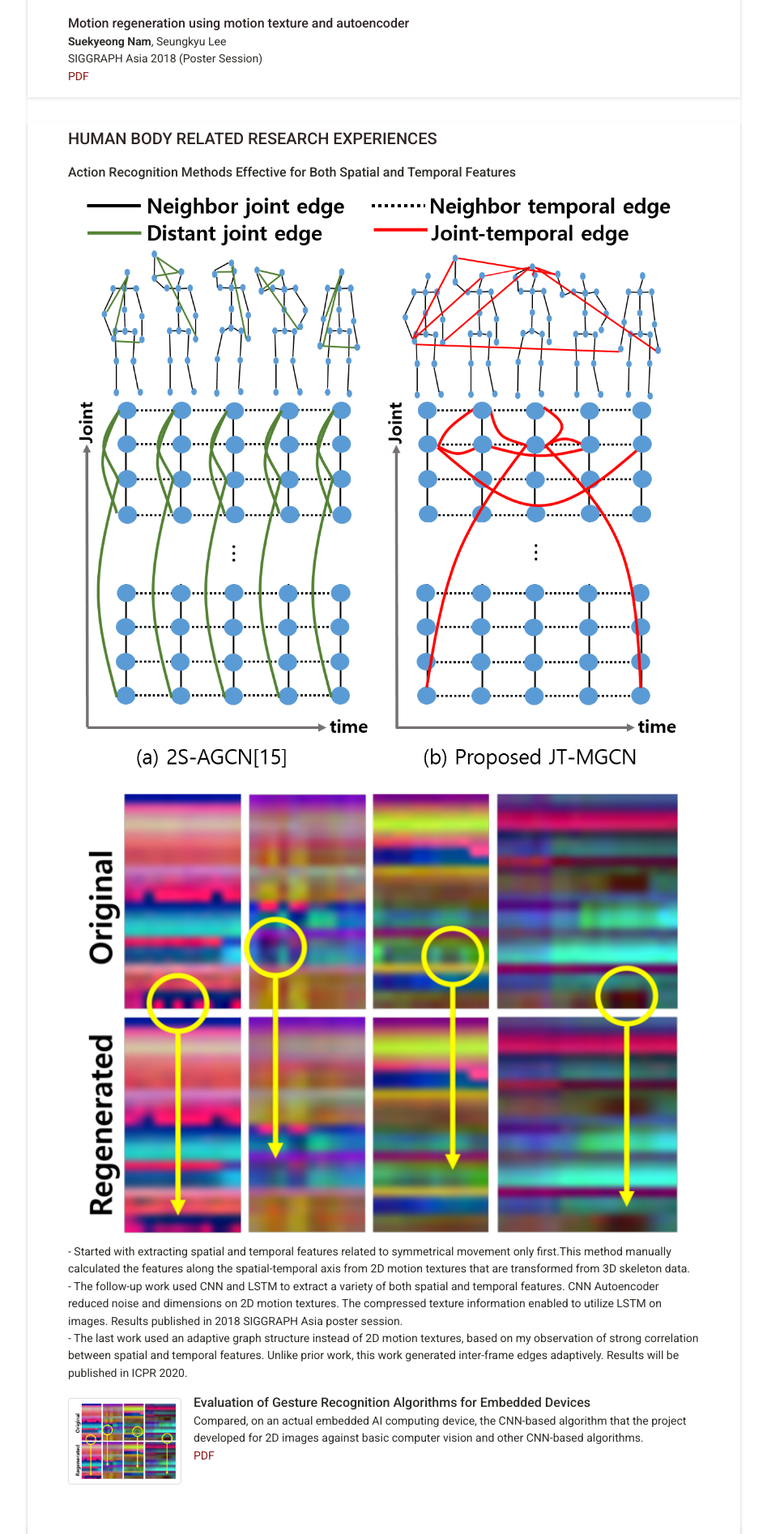
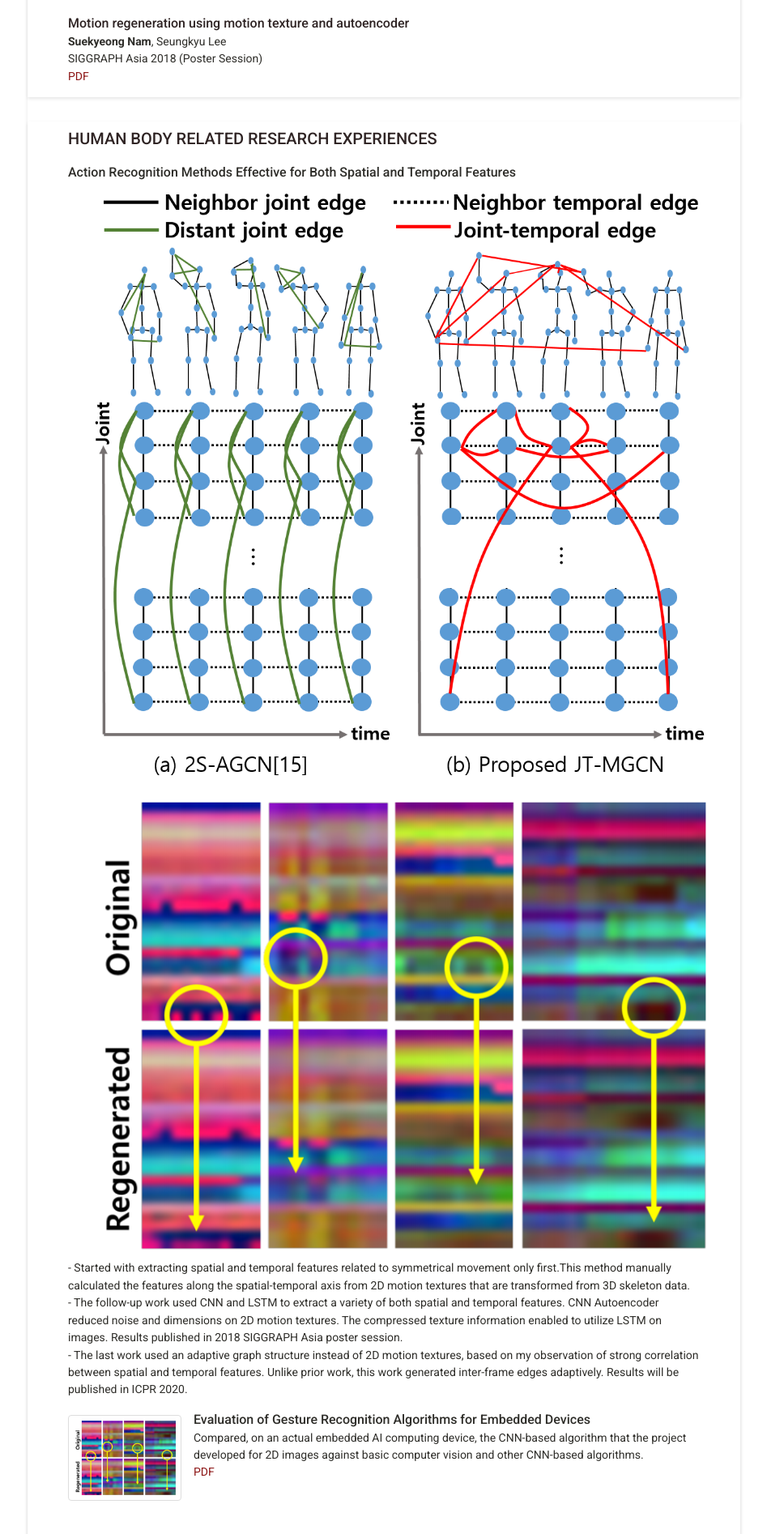
Before and after one commit to SuekyeongNam/SuekyeongNam.github.io, a Jekyll site: the page built from index.html, in a window 1280 px wide. Shown: the part 672-2566 px from the top of the page at 81% size, without its empty margins (166-1113 px from the left). Built offline with Jekyll 4.4.1, drawn with Linux system fonts in a browser that asks for light colours; some web fonts are replaced.

Commit message:
add new section

```diff
--- a/_includes/humanbody_projects.html
+++ b/_includes/humanbody_projects.html
@@ -11,10 +11,11 @@
             Action Recognition Methods Effective for Both Spatial and Temporal Features
           </a>
         </span><br>
-        <div class="thumbnail-cell">
-            <img src="{{site.baseurl}}/assets/images/icpr20-thumbnail.png" width="5"/><img src="{{site.baseurl}}/assets/images/sigga18-thumbnail.png" width="10"/>
-        </div>
+
         <span class="summary">
+            <img align="left" src="{{site.baseurl}}/assets/images/icpr20-thumbnail.png" alt="Made with Angular" title="Angular" hspace="20"/>
+            <img align="left" src="{{site.baseurl}}/assets/images/sigga18-thumbnail.png" alt="Made with Bootstrap" title="Bootstrap" hspace="20"/>
+            <br/><br/><br/><br/><br/>
           - Started with extracting spatial and temporal features related to symmetrical movement only first.This method manually calculated the features along the spatial-temporal axis from 2D motion textures that are transformed from 3D skeleton data.</br>
           - The follow-up work used CNN and LSTM to extract a variety of both spatial and temporal features. CNN Autoencoder reduced noise and dimensions on 2D motion textures. The compressed texture information enabled to utilize LSTM on images. Results published in 2018 SIGGRAPH Asia poster session. </br>
           - The last work used an adaptive graph structure instead of 2D motion textures, based on my observation of strong correlation between spatial and temporal features. Unlike prior work, this work
```
